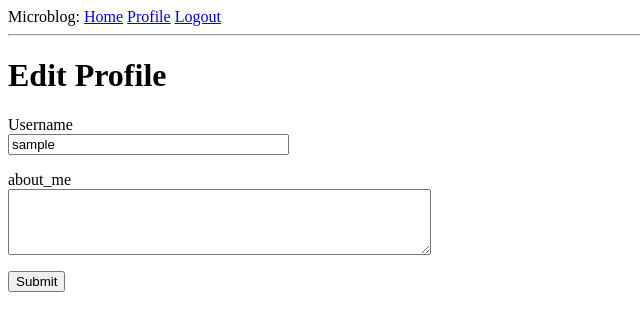
After one commit to lliuqingdi/flask-microblog, a Flask app: page /edit_profile in a window 1280 px wide. The commit adds this page. Shown: the top 331 px of the page, without its empty margins (0-640 px from the left). Run offline with Flask 3, Linux system fonts and the light colour scheme; the visitor is signed in with stand-in values (Sample User, id 1); data comes from the database, SQL or seed files in the repository; both versions use the stored data as it was after the commit.

Commit message:
Add user_info

```diff
--- a/app/forms.py
+++ b/app/forms.py
@@ -1,6 +1,6 @@
 from flask_wtf import FlaskForm
-from wtforms import StringField, PasswordField, BooleanField, SubmitField
-from wtforms.validators import DataRequired, ValidationError, Email, EqualTo
+from wtforms import StringField, PasswordField, BooleanField, SubmitField, TextAreaField
+from wtforms.validators import DataRequired, ValidationError, Email, EqualTo, Length
 from app.models import User
 
 
@@ -27,3 +27,8 @@ class RegistrationForm(FlaskForm):
 		user = User.query.filter_by(email=email.data).first()
 		if user is not None:
 			raise ValidationError('Please use a different email address.')
+
+class Editprofileform(FlaskForm):
+	username = StringField('Username', validators=[DataRequired()])
+	about_me = TextAreaField('about_me', validators=[Length(min=0, max=140)])
+	submit = SubmitField('Submit')
--- a/app/models.py
+++ b/app/models.py
@@ -2,6 +2,7 @@ from datetime import datetime
 from werkzeug.security import generate_password_hash, check_password_hash
 from app import db, login
 from flask_login import UserMixin
+from hashlib import md5
 
 @login.user_loader
 def load_user(id):
@@ -13,6 +14,13 @@ class User(UserMixin, db.Model):
     email = db.Column(db.String(120), index=True, unique=True)
     password_hash = db.Column(db.String(128))
     posts = db.relationship('Post', backref='author', lazy='dynamic')
+    about_me = db.Column(db.String(140))
+    last_seen = db.Column(db.DateTime, default=datetime.utcnow)
+
+    def avatar(self, size):
+        digest = md5(self.email.lower().encode('utf-8')).hexdigest()
+        return 'https://www.gravatar.com/avatar/{}?d=identicon&s={}'.format(
+            digest, size)
 
     def __repr__(self):
         return '<User {}>'.format(self.username)
--- a/app/routes.py
+++ b/app/routes.py
@@ -1,9 +1,16 @@
+from datetime import datetime
 from flask import render_template, flash, redirect, url_for, request
 from urllib.parse import urlparse
 from app import app, db
-from app.forms import LoginForm, RegistrationForm
+from app.forms import LoginForm, RegistrationForm, Editprofileform
 from flask_login import current_user, login_user, logout_user, login_required
 from app.models import User
+
+@app.before_request
+def before_request():
+	if current_user.is_authenticated:
+		current_user.last_seen = datetime.utcnow()
+		db.session.commit()
 
 #2个路由
 @app.route('/')
@@ -56,10 +63,36 @@ def register():
 		return redirect(url_for('index'))
 	form = RegistrationForm()
 	if form.validate_on_submit():
-		user = User(username = form.username.data, email = form.email.data)
+		user = User(username=form.username.data, email=form.email.data)
 		user.set_password(form.password.data)
 		db.session.add(user)
 		db.session.commit()
 		flash('Congratulations, you are now a registered user!')
 		return redirect(url_for('login'))
 	return render_template('register.html', title='Register', form=form)
+
+@app.route('/user/<username>')
+@login_required
+def user(username):
+	user = User.query.filter_by(username=username).first_or_404()
+	posts = [
+		{'author': user, 'body': 'Happy a nice day'},
+		{'author': user, 'body': 'Today is so happy'}
+	]
+	return render_template('user.html', user=user, posts=posts)
+
+@app.route('/edit_profile', methods=['GET','POST'])
+@login_required
+def edit_profile():
+	form = Editprofileform()
+	if form.validate_on_submit():
+		current_user.username = form.username.data
+		current_user.about_me = form.about_me.data
+		db.session.commit()
+
+		flash('Your changes have been saved')
+		return redirect(url_for('edit_profile'))
+	elif request.method == 'GET':
+		form.username.data = current_user.username
+		form.about_me.data = current_user.about_me
+		return render_template('edit_profile.html', title='Edit profile', form=form)
--- /dev/null
+++ b/app/templates/_post.html
@@ -0,0 +1,6 @@
+<table>
+    <tr valign="top">
+        <td><img src="{{ post.author.avatar(36) }}"></td>
+	    <td>{{ post.author.username }} says:<br>{{ post.body }}</td>
+	</tr>
+</table>
--- a/app/templates/base.html
+++ b/app/templates/base.html
@@ -11,9 +11,10 @@
 		Microblog:
         <a href="{{ url_for('index') }}">Home</a>
         {% if current_user.is_anonymous %}
-        <a href="{{ url_for('login') }}">Login</a>
+        	<a href="{{ url_for('login') }}">Login</a>
         {% else %}
-        <a href="{{ url_for('logout') }}">Logout</a>
+			<a href="{{ url_for('user',username=current_user.username) }}">Profile</a>
+        	<a href="{{ url_for('logout') }}">Logout</a>
         {% endif %}
     </div>
 		<hr>
--- /dev/null
+++ b/app/templates/edit_profile.html
@@ -0,0 +1,26 @@
+{% extends "base.html" %}
+
+{% block content %}
+	<h1>Edit Profile</h1>
+	<form action="" method="post">
+		{{ form.hidden_tag() }}
+		<p>
+			{{ form.username.label }}<br>
+			{{ form.username(size=32) }}<br>
+			{% for error in form.username.errors %}
+				<span style="color:red;">[{{ error }}]</span>
+			{% endfor %}
+		</p>
+
+		<p>
+			{{ form.about_me.label }}<br>
+			{{ form.about_me(cols=50, rows=4) }}<br>
+			{% for error in form.about_me.errors %}
+				<span style="color:red;">[{{ error }}]</span>
+			{% endfor %}
+		</p>
+		<p>
+			{{ form.submit() }}
+		</p>
+	</form>
+{% endblock %}
```
Also changed, not shown: app/templates/user.html (added, +30 -0 lines), migrations/versions/d646701a43bf_new_field_in_user_model.py (added, +34 -0 lines), app.db.
